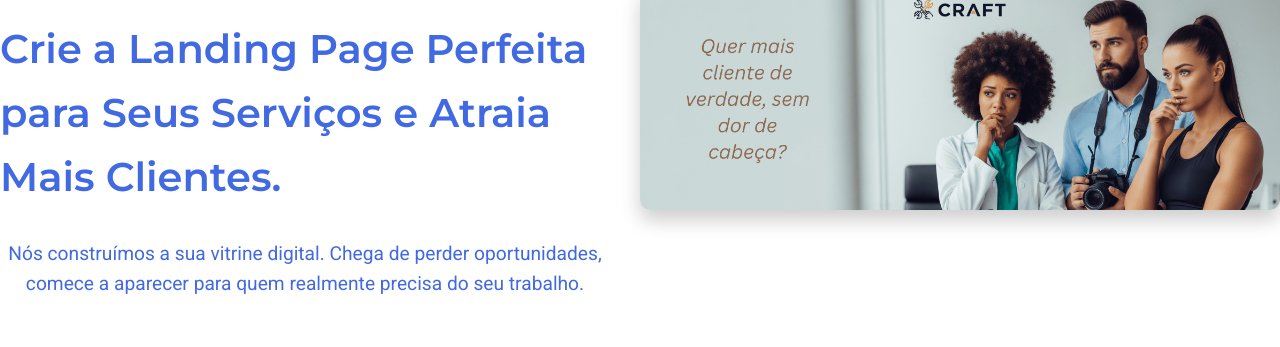
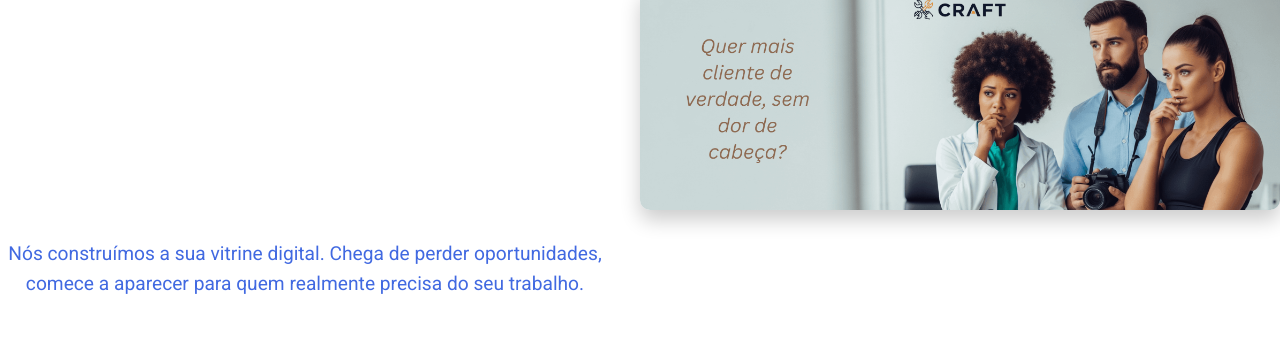
Before and after one commit to Montagemk/Agencia, a plain HTML site: page index.html in a window 1280 px wide. Shown: the part 415-762 px from the top of the page. Drawn offline with Linux system fonts and the light colour scheme.

Commit message:
Update style.css

```diff
--- a/style.css
+++ b/style.css
@@ -207,7 +207,7 @@ header nav ul li a:hover {
 }
 
 .hero h2 {
-    color: royalblue;
+    color: white;
     font-size: 2.5em;
     margin-bottom: 30px;
     text-align: left;
```
